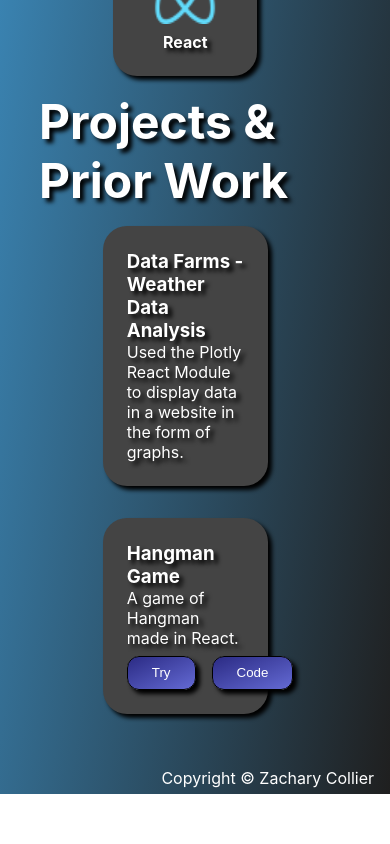
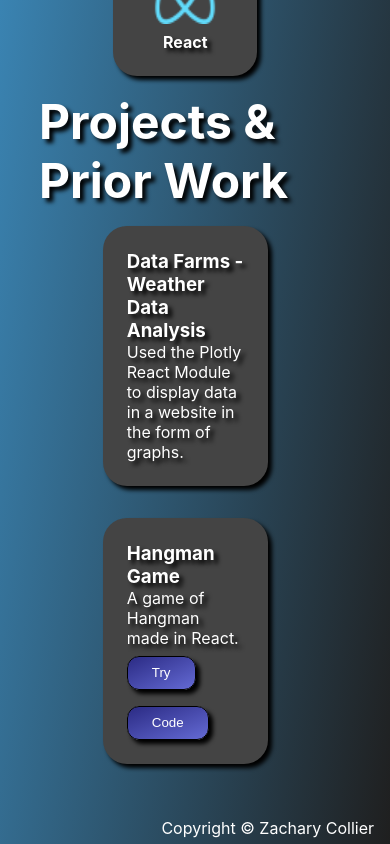
Before and after one commit to ZCollier-dev/final-sprint-fall-24-solo, a React (Vite) app in the folder finalsprint/: page / in a window 390 px wide. Shown: the part 1868-2712 px from the top of the page. Before the commit the page ends 2662 px from the top, so only its background shows below. Built offline with nearby package versions, Linux system fonts and the light colour scheme.

Commit message:
Pointer on button hover, project buttons media query

```diff
--- a/finalsprint/src/styles/Button.css
+++ b/finalsprint/src/styles/Button.css
@@ -7,4 +7,5 @@ button {
   border: 1px solid black;
   border-radius: 0.75rem;
   box-shadow: 4px 4px 4px black;
+  cursor: pointer;
 }
--- a/finalsprint/src/styles/ProjectCard.css
+++ b/finalsprint/src/styles/ProjectCard.css
@@ -11,3 +11,10 @@
   gap: 1rem;
   padding-top: 0.5rem;
 }
+
+@media (max-width: 540px) {
+  .buttongrid {
+    display: grid;
+    grid-template-rows: 1fr 1fr;
+  }
+}
```
